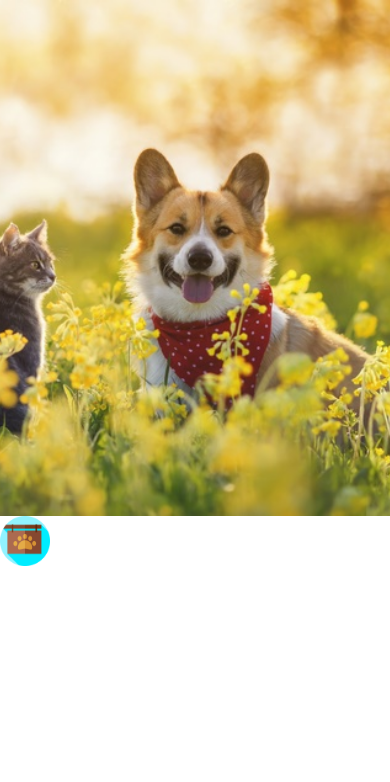
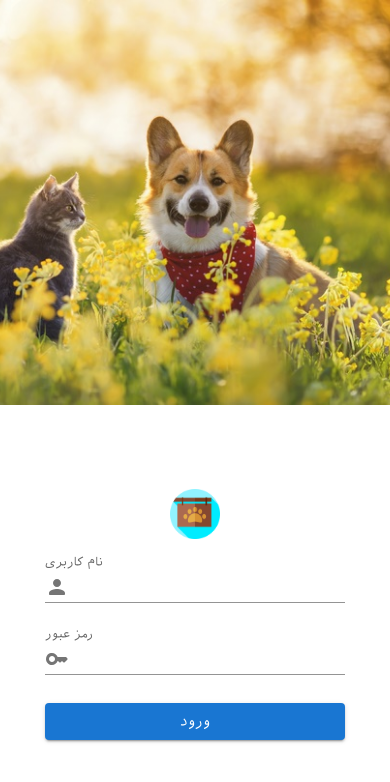
Before and after one commit to aynazheydariafshar/ecommerce-pet-shop, a React (Create React App) app in the folder ecommerce/: page /login-manager in a window 390 px wide. Shown: the top 782 px of the page. Built offline with nearby package versions, Linux system fonts and the light colour scheme.

Commit message:
feat : add style and responsive page

```diff
--- a/ecommerce/src/Pages/Login.js
+++ b/ecommerce/src/Pages/Login.js
@@ -1,7 +1,9 @@
-import { Grid } from '@mui/material';
+import { Button, Grid, InputAdornment, TextField } from '@mui/material';
 import React from 'react';
 import LoginImage from 'assets/images/24237-Cat-Dog-CorgiCat-Dog-HD-Wallpaper.jpg'
 import Logo from 'assets/images/logo.png';
+import PersonRoundedIcon from '@mui/icons-material/PersonRounded';
+import KeyRoundedIcon from '@mui/icons-material/KeyRounded';
 
 const Login = () => {
     return <div>
@@ -9,11 +11,47 @@ const Login = () => {
             <Grid item xs={12} sm={6}>
                 <img alt='animal' src={LoginImage} width='100%' height='100%' style={{objectFit : 'cover'}}/>
             </Grid>
-            <Grid container xs={12} sm={6}>
-                <div>
+            <Grid
+                container
+                alignItems='center'
+                direction='column'
+                justifyContent='space-around'
+                xs={12}
+                sm={6}
+            >
+                <div style={{display : 'flex' , flexDirection :'column' , maxWidth : 400 , minWidth : 300}}>
                     <Grid container justifyContent='center'>
                         <img src={Logo} alt="logo" width='50px' height='50px'/>
                     </Grid>
+                    <TextField
+                        variant="standard"
+                        type='text'
+                        label='نام کاربری'
+                        margin='normal'
+                        InputProps={{
+                            startAdornment: (
+                              <InputAdornment position="start">
+                                <PersonRoundedIcon />
+                              </InputAdornment>
+                            ),
+                        }}
+                    />
+                    <TextField
+                        variant="standard"
+                        type='password'
+                        label='رمز عبور'
+                        margin='normal'
+                        InputProps={{
+                            startAdornment: (
+                              <InputAdornment position="start">
+                                <KeyRoundedIcon />
+                              </InputAdornment>
+                            ),
+                        }}
+                    />
+                    <Button sx={{my : '20px'}} color='primary' variant='contained'>
+                        ورود
+                    </Button>
                 </div>
             </Grid>
         </Grid>
```
